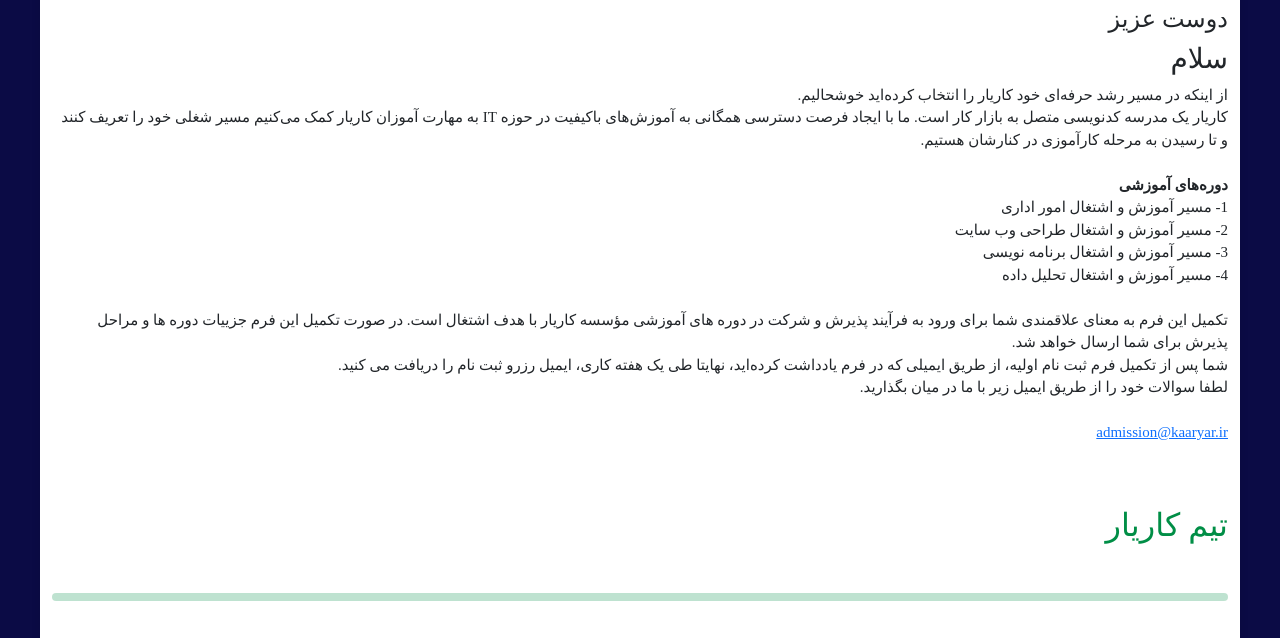
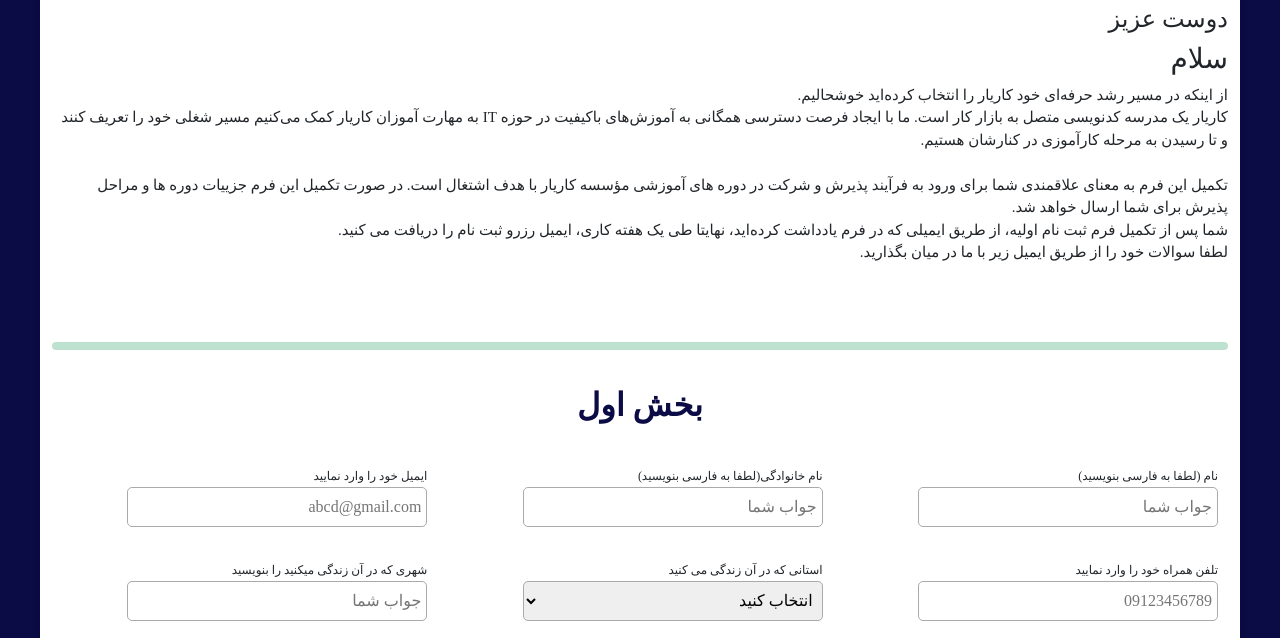
Before and after one commit to saamaan98/Register-Form, a plain HTML site: page index.html in a window 1280 px wide. Shown: the part 157-795 px from the top of the page. Drawn offline with nearby package versions, Linux system fonts and the light colour scheme; a web font is replaced by a local one.

Commit message:
Update index.html

```diff
--- a/index.html
+++ b/index.html
@@ -40,19 +40,6 @@
                         <br />
                         <br />
 
-                        <strong> دوره‌های آموزشی </strong>
-                        <br />
-                        1- مسیر آموزش و اشتغال امور اداری
-                        <br />
-                        2- مسیر آموزش و اشتغال طراحی وب سایت
-                        <br />
-                        3- مسیر آموزش و اشتغال برنامه نویسی
-                        <br />
-                        4- مسیر آموزش و اشتغال تحلیل داده
-
-                        <br />
-                        <br />
-
 
                         تکمیل این فرم به معنای علاقمندی شما برای ورود به
                         فرآیند پذیرش و شرکت در دوره های آموزشی مؤسسه کاریار با هدف اشتغال است. در صورت تکمیل این فرم
@@ -68,18 +55,8 @@
                         لطفا سوالات خود را از طریق ایمیل زیر با ما در میان بگذارید.
                         <br />
                         <br />
-
-                        <a href="admission@kaaryar.ir">admission@kaaryar.ir</a>
-
-                        <br />
-                        <br />
                     </p>
                     <br>
-                    <h2 id="team">
-                        تیم کاریار
-                    </h2>
-                    <br />
-
                 </div>
 
             </div>
```
